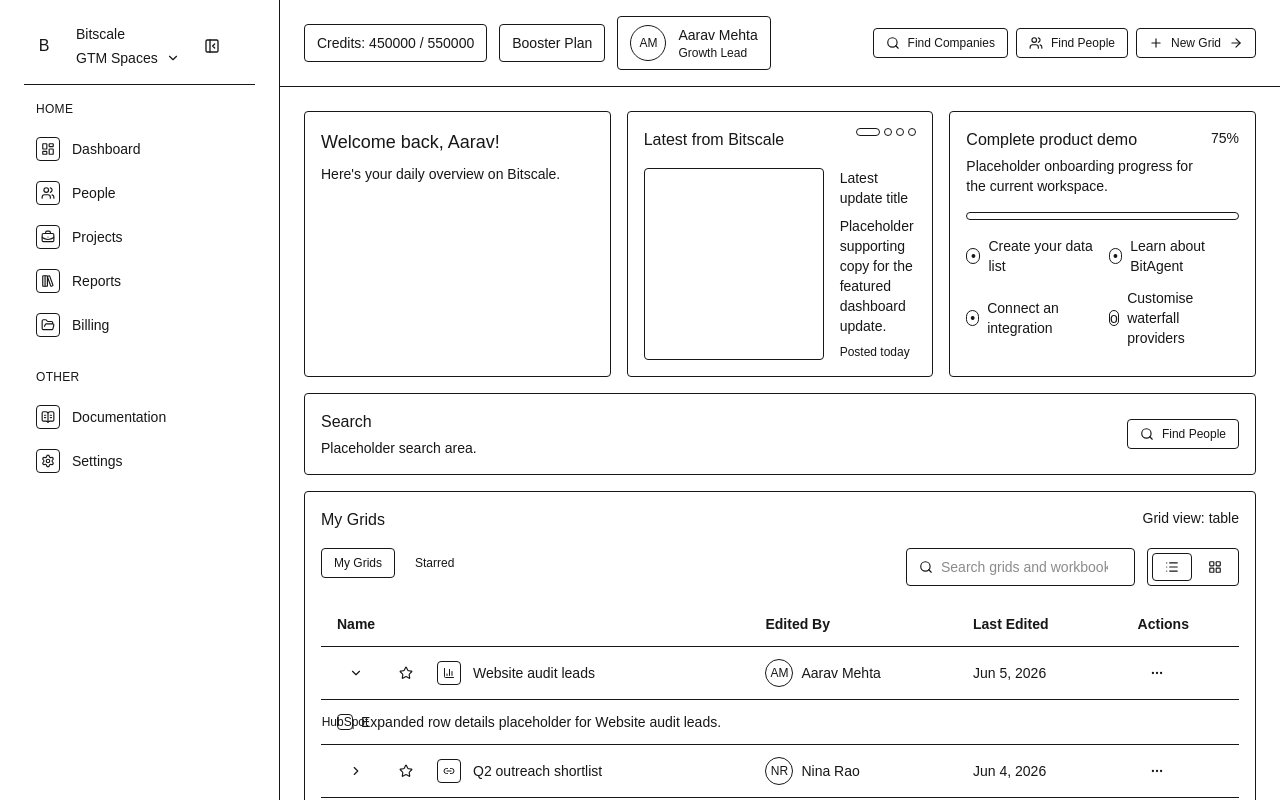
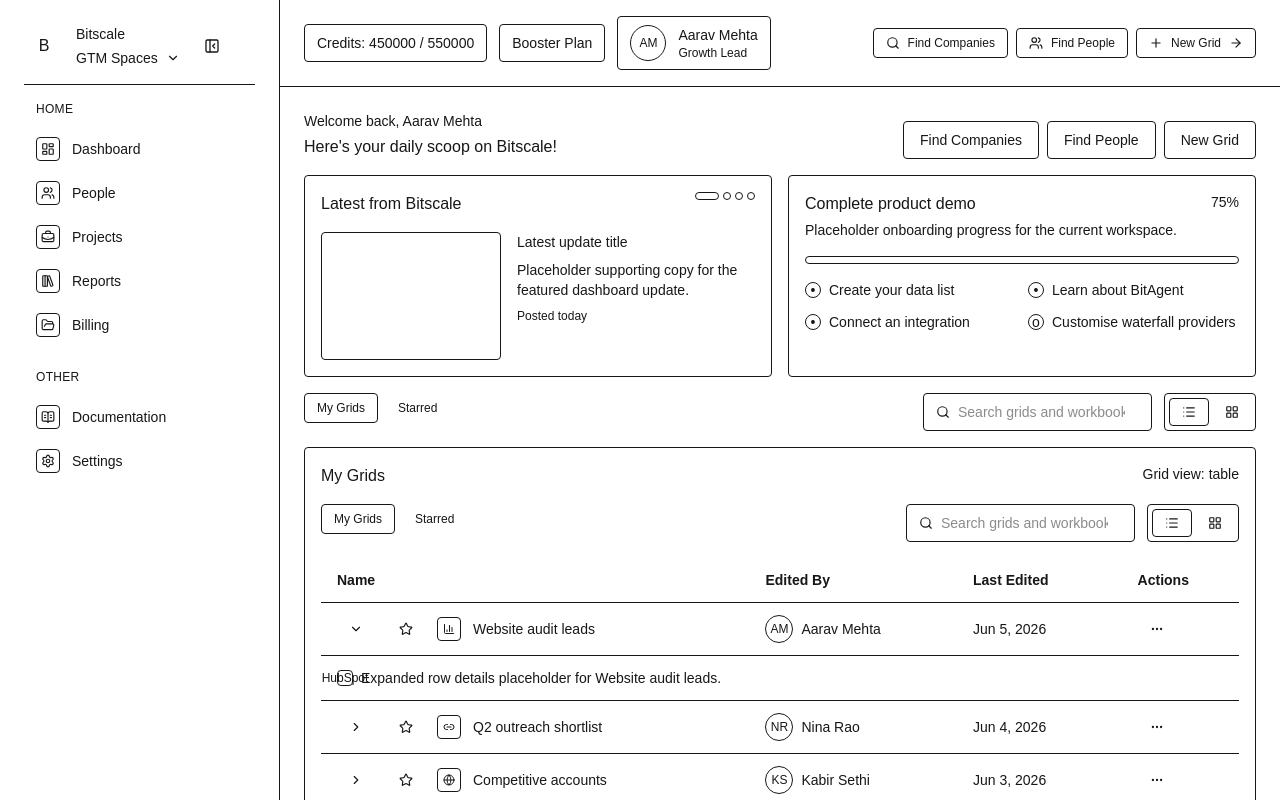
Before and after one commit to Naseeb7/saas-dashboard, a Next.js app: page / in a window 1280 px wide. Shown: the top 800 px of the page. Built offline with nearby package versions, Linux system fonts and the light colour scheme.

Commit message:
refactor: align dashboard layout with reference structure

```diff
--- a/app/page.tsx
+++ b/app/page.tsx
@@ -2,34 +2,101 @@
 
 import { useState } from "react";
 
-import { AppShell } from "@/components/layout/app-shell";
 import { DataGrid } from "@/components/dashboard/data-grid";
+import { GridToolbar, type GridTab, type GridViewMode } from "@/components/dashboard/grid-toolbar";
 import { LatestUpdateCard } from "@/components/dashboard/latest-update-card";
 import { ProgressCard } from "@/components/dashboard/progress-card";
-import { SearchSection } from "@/components/dashboard/search-section";
-import { WelcomeCard } from "@/components/dashboard/welcome-card";
+import { AppShell } from "@/components/layout/app-shell";
 import { FindPeopleModal } from "@/components/modal/find-people-modal";
+import { Button } from "@/components/shared/button";
+import { gridItems } from "@/data/grid-items";
+import { currentUser } from "@/data/users";
 
 export default function Home() {
   const [isFindPeopleOpen, setIsFindPeopleOpen] = useState(false);
+  const [activeTab, setActiveTab] = useState<GridTab>("my-grids");
+  const [searchValue, setSearchValue] = useState("");
+  const [viewMode, setViewMode] = useState<GridViewMode>("table");
+  const [favoriteMap, setFavoriteMap] = useState<Record<string, boolean>>(() =>
+    Object.fromEntries(gridItems.map((item) => [item.id, item.isFavorite])),
+  );
+  const [expandedRowId, setExpandedRowId] = useState<string | null>(gridItems[0]?.id ?? null);
+
+  const visibleRows = gridItems.filter((row) => {
+    if (activeTab === "starred" && !favoriteMap[row.id]) {
+      return false;
+    }
+
+    if (!searchValue.trim()) {
+      return true;
+    }
+
+    const query = searchValue.trim().toLowerCase();
+    return (
+      row.name.toLowerCase().includes(query) ||
+      row.editedBy.name.toLowerCase().includes(query) ||
+      row.source.toLowerCase().includes(query)
+    );
+  });
 
   return (
     <>
       <AppShell>
         <section aria-label="Dashboard content" className="space-y-4 p-4 lg:p-6">
-          <div className="grid gap-4 lg:grid-cols-3">
-            <WelcomeCard />
+          <header className="flex flex-col gap-4 lg:flex-row lg:items-end lg:justify-between">
+            <div className="space-y-1">
+              <p className="text-sm">Welcome back, {currentUser.name}</p>
+              <p>Here&apos;s your daily scoop on Bitscale!</p>
+            </div>
+            <div className="flex flex-wrap gap-2">
+              <Button type="button" variant="secondary" size="md">
+                Find Companies
+              </Button>
+              <Button
+                type="button"
+                variant="secondary"
+                size="md"
+                onClick={() => setIsFindPeopleOpen(true)}
+              >
+                Find People
+              </Button>
+              <Button type="button" variant="primary" size="md">
+                New Grid
+              </Button>
+            </div>
+          </header>
+          <div className="grid gap-4 lg:grid-cols-2">
             <LatestUpdateCard />
             <ProgressCard />
           </div>
-          <SearchSection onOpenFindPeople={() => setIsFindPeopleOpen(true)} />
-          <DataGrid />
+          <GridToolbar
+            activeTab={activeTab}
+            onTabChange={setActiveTab}
+            searchValue={searchValue}
+            onSearchChange={setSearchValue}
+            viewMode={viewMode}
+            onViewModeChange={setViewMode}
+          />
+          <DataGrid
+            rows={visibleRows.map((row) => ({
+              ...row,
+              isFavorite: favoriteMap[row.id] ?? row.isFavorite,
+            }))}
+            expandedRowId={expandedRowId}
+            favoriteMap={favoriteMap}
+            onToggleRowExpand={(rowId) =>
+              setExpandedRowId((current) => (current === rowId ? null : rowId))
+            }
+            onToggleFavorite={(rowId) =>
+              setFavoriteMap((current) => ({
+                ...current,
+                [rowId]: !current[rowId],
+              }))
+            }
+          />
         </section>
       </AppShell>
-      <FindPeopleModal
-        open={isFindPeopleOpen}
-        onOpenChange={setIsFindPeopleOpen}
-      />
+      <FindPeopleModal open={isFindPeopleOpen} onOpenChange={setIsFindPeopleOpen} />
     </>
   );
 }
```
